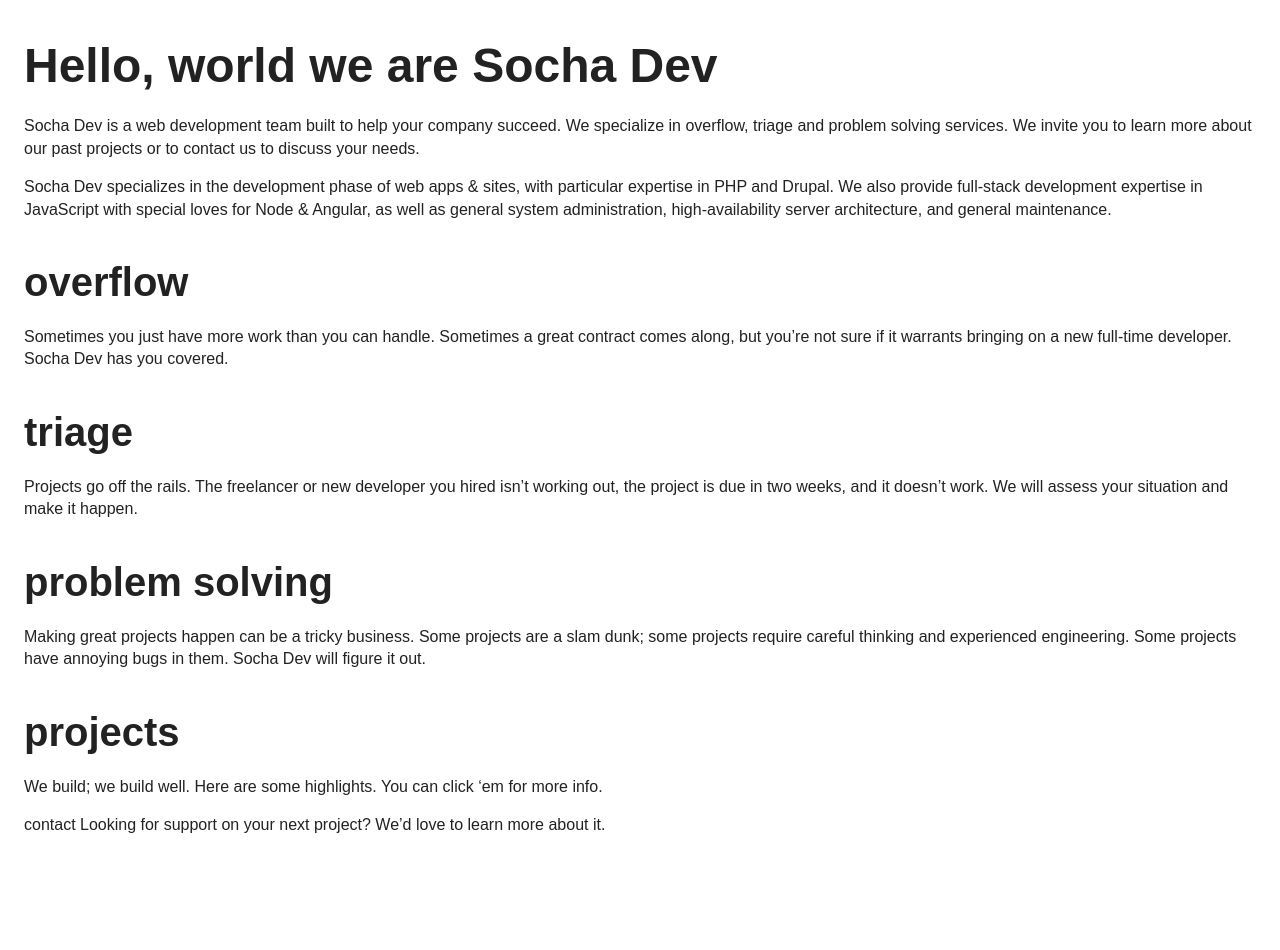
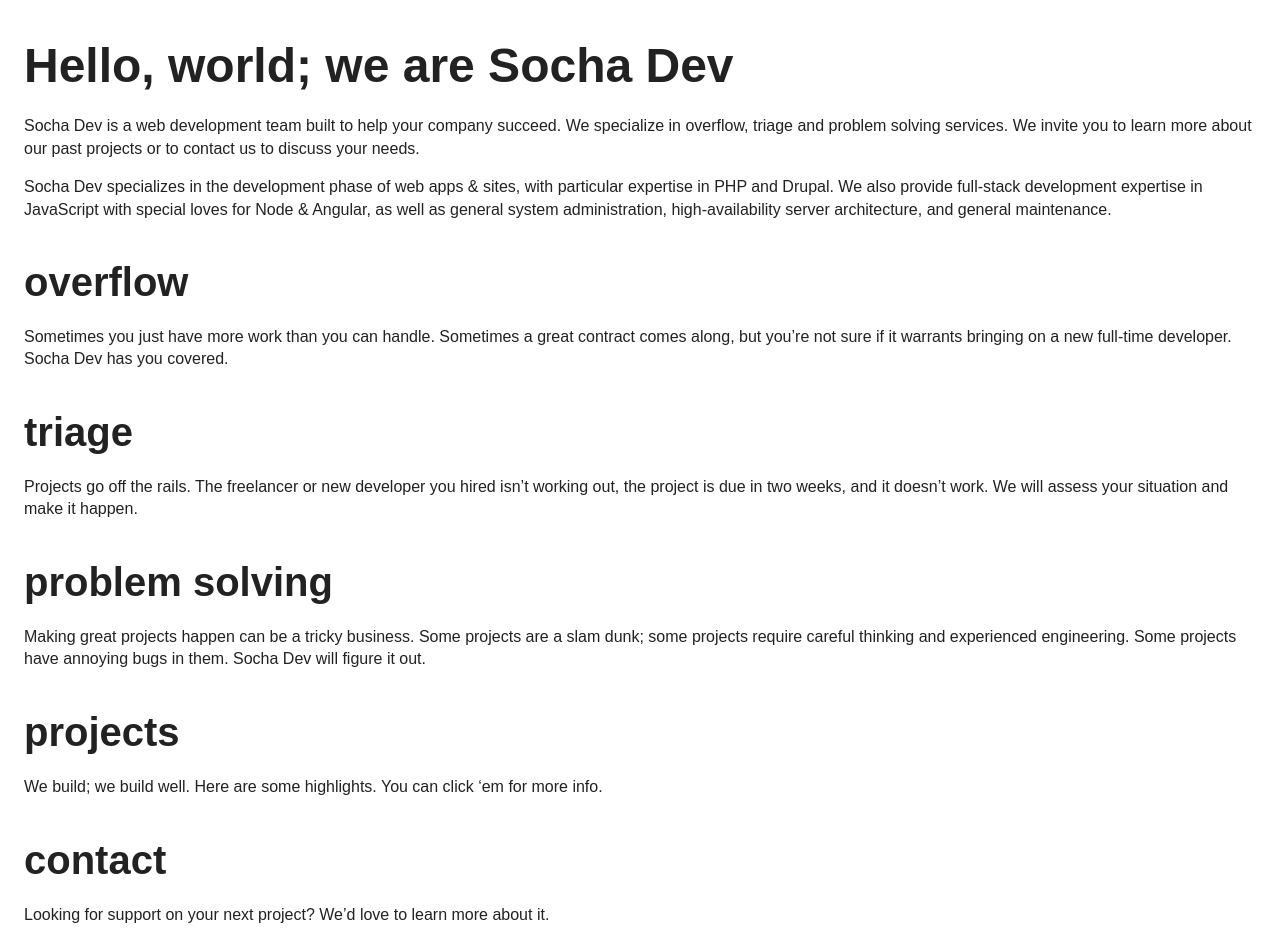
Before and after one commit to SochaDev/sochadev.github.io, a Jekyll site: the page built from index.md, in a window 1280 px wide. Built offline with Jekyll 4.4.1, drawn with Linux system fonts in a browser that asks for light colours; nearby versions of some CDN libraries; before the commit the page ends 900 px from its top, so only the background shows below that.

Commit message:
Updated hp + template.

```diff
--- a/index.md
+++ b/index.md
@@ -1,5 +1,5 @@
 ---
-title: Hello, world we are Socha Dev
+title: Hello, world; we are Socha Dev
 ---
 
 Socha Dev is a web development team built to help your company succeed. We
@@ -31,5 +31,5 @@
 We build; we build well. Here are some highlights. You can click 'em for more
 info.
 
-contact
+## contact
 Looking for support on your next project? We’d love to learn more about it.
```
